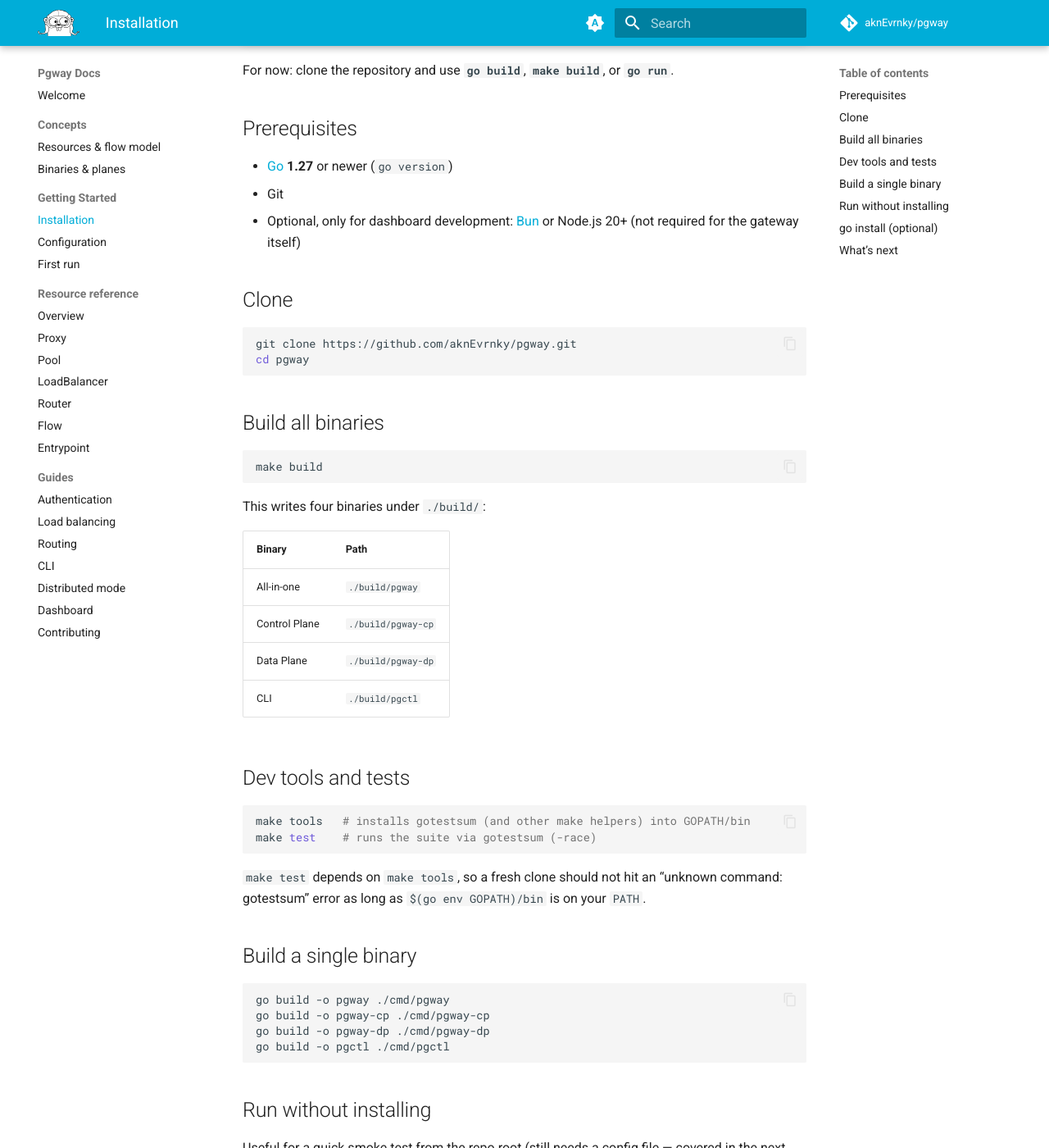
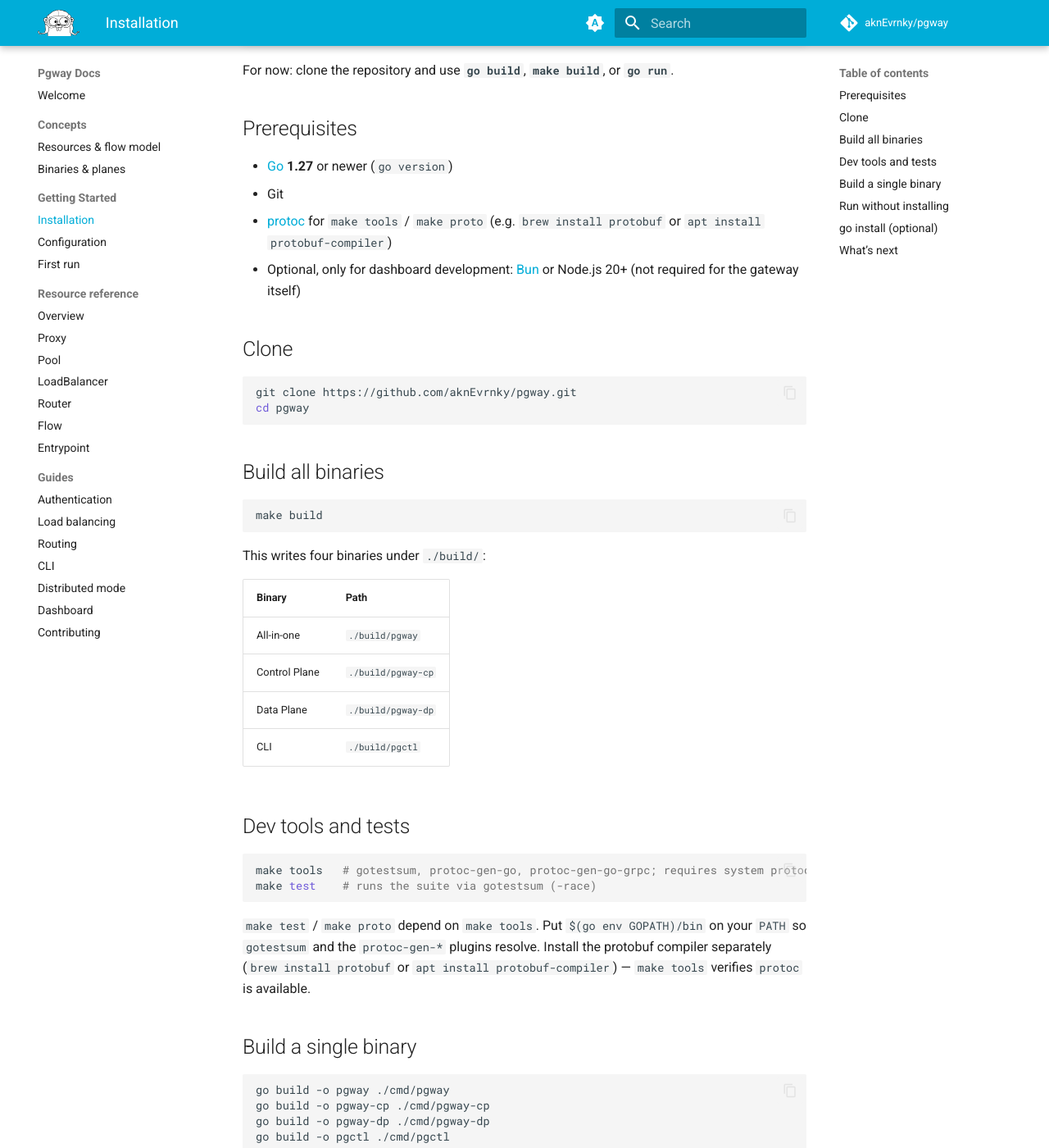
Before and after one commit to aknEvrnky/pgway-docs, an MkDocs documentation site: the page built from docs/getting-started/installation.md, in a window 1280 px wide and 1400 px high, scrolled down 284 px. Shown: the whole window at 82% size. Built offline with MkDocs 1.6.1 and Material for MkDocs 9.7.7, drawn with Linux system fonts in a browser that asks for light colours; comment, search, counter and statistics services are not loaded.

Commit message:
docs: update installation and contributing documentation for make tools and protoc requirements

````diff
--- a/docs/getting-started/installation.md
+++ b/docs/getting-started/installation.md
@@ -11,6 +11,7 @@ For now: clone the repository and use **`go build`**, **`make build`**, or **`go
 
 - [Go](https://go.dev/dl/) **1.27** or newer (`go version`)
 - Git
+- [protoc](https://grpc.io/docs/protoc-installation/) for `make tools` / `make proto` (e.g. `brew install protobuf` or `apt install protobuf-compiler`)
 - Optional, only for dashboard development: [Bun](https://bun.sh/) or Node.js 20+ (not required for the gateway itself)
 
 ## Clone
@@ -38,11 +39,11 @@ This writes four binaries under `./build/`:
 ## Dev tools and tests
 
 ```bash
-make tools   # installs gotestsum (and other make helpers) into GOPATH/bin
+make tools   # gotestsum, protoc-gen-go, protoc-gen-go-grpc; requires system protoc
 make test    # runs the suite via gotestsum (-race)
 ```
 
-`make test` depends on `make tools`, so a fresh clone should not hit an “unknown command: gotestsum” error as long as `$(go env GOPATH)/bin` is on your `PATH`.
+`make test` / `make proto` depend on `make tools`. Put `$(go env GOPATH)/bin` on your `PATH` so `gotestsum` and the `protoc-gen-*` plugins resolve. Install the protobuf compiler separately (`brew install protobuf` or `apt install protobuf-compiler`) — `make tools` verifies `protoc` is available.
 
 ## Build a single binary
 
````
Also changed, not shown: docs/guides/contributing.md (+1 -1 lines).
